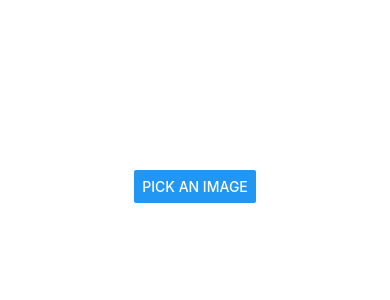
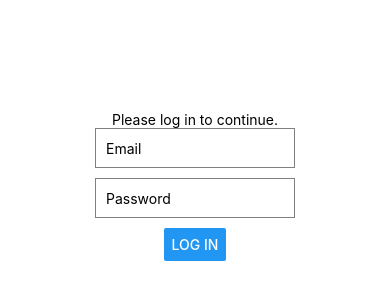
Before and after one commit to ryliewalsh/Photo_Album, a React Native app: screen / in a window 390 px wide. Shown: the part 236-536 px from the top of the page. Built offline with nearby package versions, Linux system fonts and the light colour scheme; no server answers.

Commit message:
authentication working for existing account

```diff
--- a/App.js
+++ b/App.js
@@ -1,67 +1,31 @@
-import React, { useState } from "react";
-import { Button, Image, View, StyleSheet, Alert } from "react-native";
-import * as ImagePicker from "expo-image-picker";
-import { storage } from "./firebase"; // Import your Firebase setup
-import { ref, uploadBytes, getDownloadURL } from "firebase/storage";
+import React, { useState, useEffect } from "react";
+import { View, Text, StyleSheet } from "react-native";
+import { getAuth, onAuthStateChanged } from "firebase/auth"; // Import Firebase Auth
+import ImageUploader from "./imageUpload";
+import LoginForm from "./login";
 
 export default function App() {
-    const [image, setImage] = useState(null); // State for the selected image
-    const [uploading, setUploading] = useState(false);
+    const [user, setUser] = useState(null); // State for tracking user
+    const [loading, setLoading] = useState(true); // State for loading indicator
 
-    const pickImage = async () => {
-        // Open the image picker
-        const result = await ImagePicker.launchImageLibraryAsync({
-            mediaTypes: ImagePicker.MediaTypeOptions.Images,
-            allowsEditing: true,
-            aspect: [4, 3],
-            quality: 1,
+    const auth = getAuth();
+
+    useEffect(() => {
+        const unsubscribe = onAuthStateChanged(auth, (currentUser) => {
+            setUser(currentUser); // Update user state if logged in
+            setLoading(false); // Hide loading spinner when auth state is known
         });
 
-        if (!result.canceled && result.assets.length > 0) {
-            const uri = result.assets[0].uri;
-            setImage(uri);
-            await uploadImage(uri);
-        }
-    };
+        return () => unsubscribe(); // Cleanup listener on component unmount
+    }, []);
 
-    const uploadImage = async (uri) => {
-        try {
-            setUploading(true);
-            const response = await fetch(uri);
-            const blob = await response.blob();
-
-            // Create a reference in Firebase Storage
-            const fileName = `images/${Date.now()}.jpg`;
-            const storageRef = ref(storage, fileName);
-
-            // Upload the file
-            const snapshot = await uploadBytes(storageRef, blob);
-
-            // Get the download URL
-            const downloadURL = await getDownloadURL(snapshot.ref);
-
-            Alert.alert("Upload Successful", `Image URL: ${downloadURL}`);
-        } catch (error) {
-            console.error("Upload failed:", error);
-            Alert.alert("Upload Failed", "An error occurred during the upload.");
-        } finally {
-            setUploading(false);
-        }
-    };
+    if (loading) {
+        return <Text>Loading...</Text>; // Show loading text until Firebase state is ready
+    }
 
     return (
         <View style={styles.container}>
-            <Button
-                title="Pick an Image"
-                onPress={pickImage}
-                disabled={uploading} // Disable button while uploading
-            />
-            {image && (
-                <Image
-                    source={{ uri: image }}
-                    style={styles.image}
-                />
-            )}
+            {user ? <ImageUploader /> : <LoginForm />} {/* Show ImageUploader or LoginForm based on auth */}
         </View>
     );
 }
@@ -69,12 +33,7 @@ export default function App() {
 const styles = StyleSheet.create({
     container: {
         flex: 1,
-        alignItems: "center",
-        justifyContent: "center",
-    },
-    image: {
-        width: 200,
-        height: 200,
-        marginTop: 20,
+        justifyContent: 'center',
+        alignItems: 'center',
     },
 });
--- a/firebase.js
+++ b/firebase.js
@@ -1,6 +1,7 @@
 
 import { initializeApp } from "firebase/app";
 import { getStorage } from "firebase/storage";
+import {getAuth} from "firebase/auth";
 
 const firebaseConfig = {
     apiKey: "AIzaSyCmhzLANJG6rNmbSeNIq8TCud5QrtM-Ex8",
@@ -15,5 +16,5 @@ const firebaseConfig = {
 // Initialize Firebase
 const app = initializeApp(firebaseConfig);
 const storage = getStorage(app);
-
-export { app, storage };
+const auth = getAuth(app);
+export { app, storage, auth };
--- /dev/null
+++ b/imageUpload.js
@@ -0,0 +1,91 @@
+
+import React, { useState } from 'react';
+import { Button, Image, View, StyleSheet, Alert } from 'react-native';
+import * as ImagePicker from 'expo-image-picker';
+import { getDownloadURL, ref, uploadBytes } from 'firebase/storage';
+import { storage } from './firebase';
+
+export const pickImage = async () => {
+    // Open the image picker
+    const result = await ImagePicker.launchImageLibraryAsync({
+        mediaTypes: ImagePicker.MediaTypeOptions.Images,
+        allowsEditing: true,
+        aspect: [4, 3],
+        quality: 1,
+    });
+
+    if (!result.canceled && result.assets.length > 0) {
+        return result.assets[0].uri;
+    }
+    console.log("Image picker canceled");
+    return null;
+};
+
+export const uploadImage = async (uri) => {
+    try {
+        const response = await fetch(uri);
+        const blob = await response.blob();
+
+        // Create a reference in Firebase Storage
+        const fileName = `images/${Date.now()}.jpg`;
+        const storageRef = ref(storage, fileName);
+
+        // Upload the file
+        const snapshot = await uploadBytes(storageRef, blob);
+
+        // Get the download URL
+        return await getDownloadURL(snapshot.ref);
+    } catch (error) {
+        console.error("Upload failed:", error);
+        Alert.alert("Upload Failed", "An error occurred during the upload.");
+    }
+};
+
+export default function ImageUploader() {
+    const [image, setImage] = useState(null); // State for the selected image
+    const [uploading, setUploading] = useState(false);
+
+    const handlePickImage = async () => {
+        const uri = await pickImage();
+        if (uri) {
+            setImage(uri);
+            await handleUploadImage(uri);
+        }
+    };
+
+    const handleUploadImage = async (uri) => {
+        try {
+            setUploading(true);
+            const downloadURL = await uploadImage(uri); // Upload image and get URL
+            Alert.alert("Upload Successful", `Image URL: ${downloadURL}`);
+        } catch (error) {
+            Alert.alert("Upload Failed", error.message);
+        } finally {
+            setUploading(false); // Stop the upload process
+        }
+    };
+
+    return (
+        <View style={styles.container}>
+            <Button
+                title="Pick and Upload Image"
+                onPress={handlePickImage}
+                disabled={uploading}
+            />
+            {image && <Image source={{ uri: image }} style={styles.image} />}
+        </View>
+    );
+}
+
+const styles = StyleSheet.create({
+    container: {
+        flex: 1,
+        alignItems: "center",
+        justifyContent: "center",
+    },
+    image: {
+        width: 200,
+        height: 200,
+        marginTop: 20,
+    },
+});
--- /dev/null
+++ b/login.js
@@ -0,0 +1,90 @@
+import React, { useState, useEffect } from 'react';
+import { View, Text, Button, TextInput, StyleSheet, Alert } from 'react-native';
+import { getAuth, onAuthStateChanged, signOut, signInWithEmailAndPassword } from 'firebase/auth';
+
+export default function LoginForm() {
+    const [user, setUser] = useState(null);
+    const [loading, setLoading] = useState(true);
+    const [email, setEmail] = useState('');
+    const [password, setPassword] = useState('');
+
+    const auth = getAuth();
+
+    useEffect(() => {
+        const unsubscribe = onAuthStateChanged(auth, (currentUser) => {
+            setUser(currentUser);
+            setLoading(false);
+        });
+
+        return () => unsubscribe();
+    }, []);
+
+    const handleLogin = async () => {
+        try {
+            await signInWithEmailAndPassword(auth, email, password);
+        } catch (error) {
+            Alert.alert("Login Failed", error.message);
+        }
+    };
+
+    const handleLogout = async () => {
+        try {
+            await signOut(auth);
+        } catch (error) {
+            Alert.alert("Logout Failed", error.message);
+        }
+    };
+
+    if (loading) {
+        return <Text>Loading...</Text>;
+    }
+
+    if (user) {
+        return (
+            <View style={styles.content}>
+                <Text>Welcome, {user.email}!</Text>
+                <Button title="Logout" onPress={handleLogout} />
+            </View>
+        );
+    }
+
+    return (
+        <View style={styles.content}>
+            <Text>Please log in to continue.</Text>
+            <TextInput
+                style={styles.input}
+                placeholder="Email"
+                value={email}
+                onChangeText={setEmail}
+            />
+            <TextInput
+                style={styles.input}
+                placeholder="Password"
+                secureTextEntry
+                value={password}
+                onChangeText={setPassword}
+            />
+            <Button title="Log In" onPress={handleLogin} />
+        </View>
+    );
+}
+
+const styles = StyleSheet.create({
+    container: {
+        flex: 1,
+        justifyContent: 'center',
+        alignItems: 'center',
+    },
+    content: {
+        alignItems: 'center',
+        padding: 20,
+    },
+    input: {
+        height: 40,
+        borderColor: 'gray',
+        borderWidth: 1,
+        marginBottom: 10,
+        width: 200,
+        paddingHorizontal: 10,
+    },
+});
--- a/package.json
+++ b/package.json
@@ -10,6 +10,8 @@
     "web": "expo start --web"
   },
   "dependencies": {
+    "@react-native-async-storage/async-storage": "^1.24.0",
+    "@react-native-firebase/auth": "^21.6.1",
     "expo": "~52.0.17",
     "expo-clipboard": "^7.0.0",
     "expo-image-picker": "^16.0.3",
```
Also changed, not shown: signUp.js (added, +15 -0 lines), 1 other file (tests, documents, lock files or other folders).
